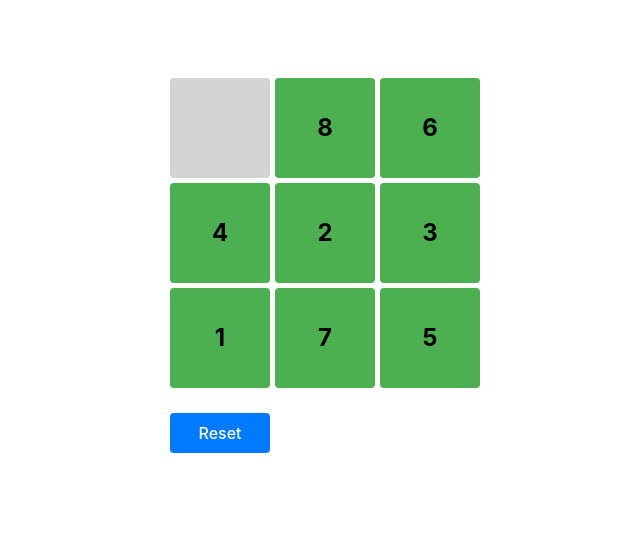
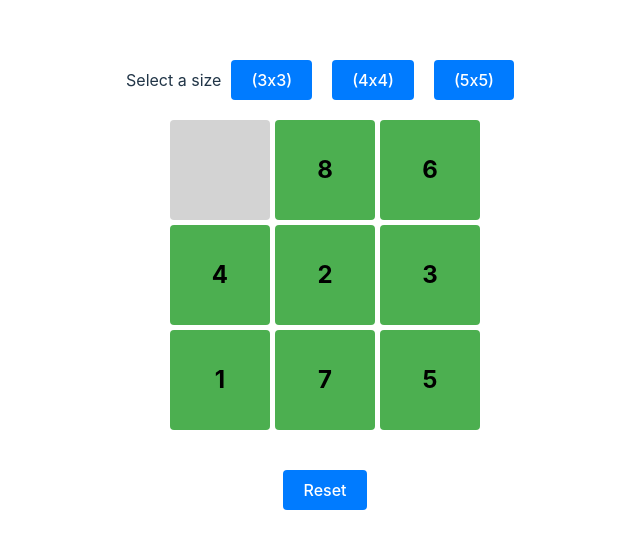
Before and after one commit to yitzchak-r/sliding-puzzle-game, a React (Vite) app: page / in a window 1280 px wide. Shown: the part 135-684 px from the top of the page, without its empty margins (315-955 px from the left). Built offline with nearby package versions, Linux system fonts and the light colour scheme.

Commit message:
Add difficulty selector to change puzzle grid size

```diff
--- /dev/null
+++ b/src/components/DifficultySelector.tsx
@@ -0,0 +1,39 @@
+import React from "react";
+import styled from "styled-components";
+
+const SelectorContainer = styled.div`
+  margin: 20px 0;
+`;
+
+const Button = styled.button`
+  margin: 0 10px;
+  padding: 10px 20px;
+  background-color: #007bff;
+  color: white;
+  border: none;
+  border-radius: 4px;
+  cursor: pointer;
+
+  &:hover {
+    background-color: #0056b3;
+  }
+`;
+
+interface DifficultySelectorProps {
+  onSelectDifficulty: (size: number) => void;
+}
+
+const DifficultySelector: React.FC<DifficultySelectorProps> = ({
+  onSelectDifficulty,
+}) => {
+  return (
+    <SelectorContainer>
+      <span>Select a size</span>
+      <Button onClick={() => onSelectDifficulty(3)}> (3x3)</Button>
+      <Button onClick={() => onSelectDifficulty(4)}> (4x4)</Button>
+      <Button onClick={() => onSelectDifficulty(5)}> (5x5)</Button>
+    </SelectorContainer>
+  );
+};
+
+export default DifficultySelector;
--- a/src/components/Puzzle.tsx
+++ b/src/components/Puzzle.tsx
@@ -3,37 +3,54 @@ import styled from "styled-components";
 import { shuffleTiles, isMoveValid } from "../utils/puzzleUtils";
 import ResetButton from "./ResetButton";
 import Tile from "./Tile";
-
-const GRID_SIZE = 3;
+import DifficultySelector from "./DifficultySelector";
 
 const Puzzle: React.FC = () => {
   const [tiles, setTiles] = useState<number[]>([]);
+  const [gridSize, setGridSize] = useState<number>(3);
+
+  const [isGameFinished, setIsGameFinished] = useState<boolean>(false);
 
   useEffect(() => {
     resetPuzzle();
-  }, []);
+  }, [gridSize]);
 
   const resetPuzzle = () => {
-    const shuffledTiles = shuffleTiles([
-      ...Array(GRID_SIZE * GRID_SIZE).keys(),
-    ]);
+    const shuffledTiles = shuffleTiles([...Array(gridSize * gridSize).keys()]);
     setTiles(shuffledTiles);
+    setIsGameFinished(false);
   };
 
   const handleTileClick = (index: number) => {
     const emptyIndex = tiles.indexOf(0);
-    if (isMoveValid(index, emptyIndex, GRID_SIZE)) {
+    if (isMoveValid(index, emptyIndex, gridSize)) {
       const newTiles = [...tiles];
       [newTiles[index], newTiles[emptyIndex]] = [
         newTiles[emptyIndex],
         newTiles[index],
       ];
       setTiles(newTiles);
+
+      if (isPuzzleSolved(newTiles)) {
+        setIsGameFinished(true);
       }
+    }
+  };
+
+  const isPuzzleSolved = (tiles: number[]) => {
+    return tiles.join("") === [...Array(gridSize * gridSize).keys()].join("");
   };
 
   return (
     <PuzzleContainer>
+      {isGameFinished && (
+        <GameFinishedMessage>
+          Congratulations! You solved the puzzle!
+        </GameFinishedMessage>
+      )}
+      <DifficultySelector onSelectDifficulty={setGridSize} />
+
+      <GridContainer gridSize={gridSize}>
         {tiles.map((tile, index) => (
           <Tile
             key={index}
@@ -43,15 +60,30 @@ const Puzzle: React.FC = () => {
             {tile !== 0 && tile}
           </Tile>
         ))}
+      </GridContainer>
       <ResetButton onClick={resetPuzzle}>Reset</ResetButton>
     </PuzzleContainer>
   );
 };
 
 const PuzzleContainer = styled.div`
+  display: flex;
+  flex-direction: column;
+  align-items: center;
+  margin-top: 20px;
+`;
+
+const GridContainer = styled.div<{ gridSize: number }>`
   display: grid;
-  grid-template-columns: repeat(${GRID_SIZE}, 100px);
+  grid-template-columns: repeat(${(props) => props.gridSize}, 100px);
   gap: 5px;
+  margin-bottom: 20px;
+`;
+
+const GameFinishedMessage = styled.div`
+  margin-bottom: 10px;
+  font-size: 20px;
+  color: green;
 `;
 
 export default Puzzle;
```
Lines whose indentation alone changed are shown as unchanged.
